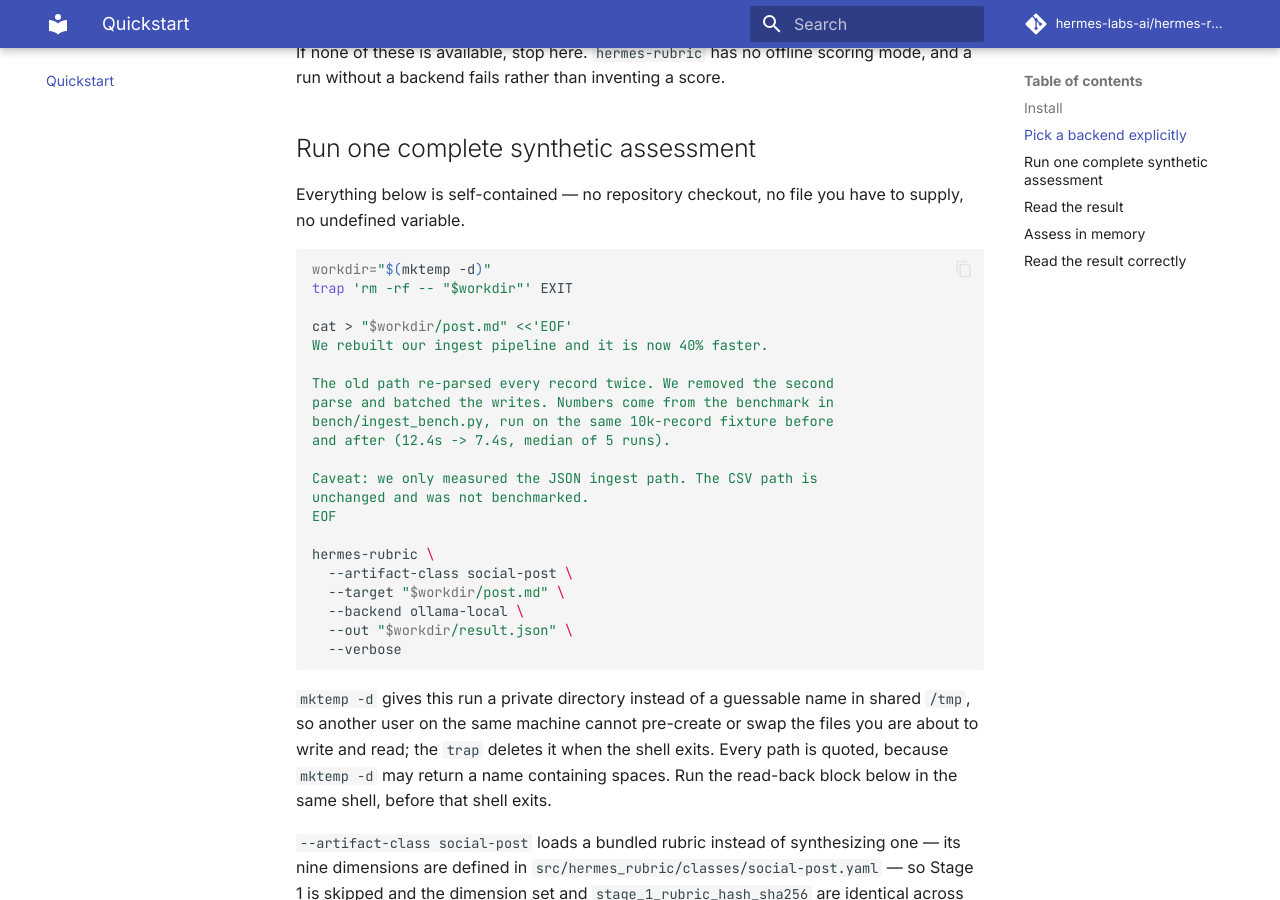
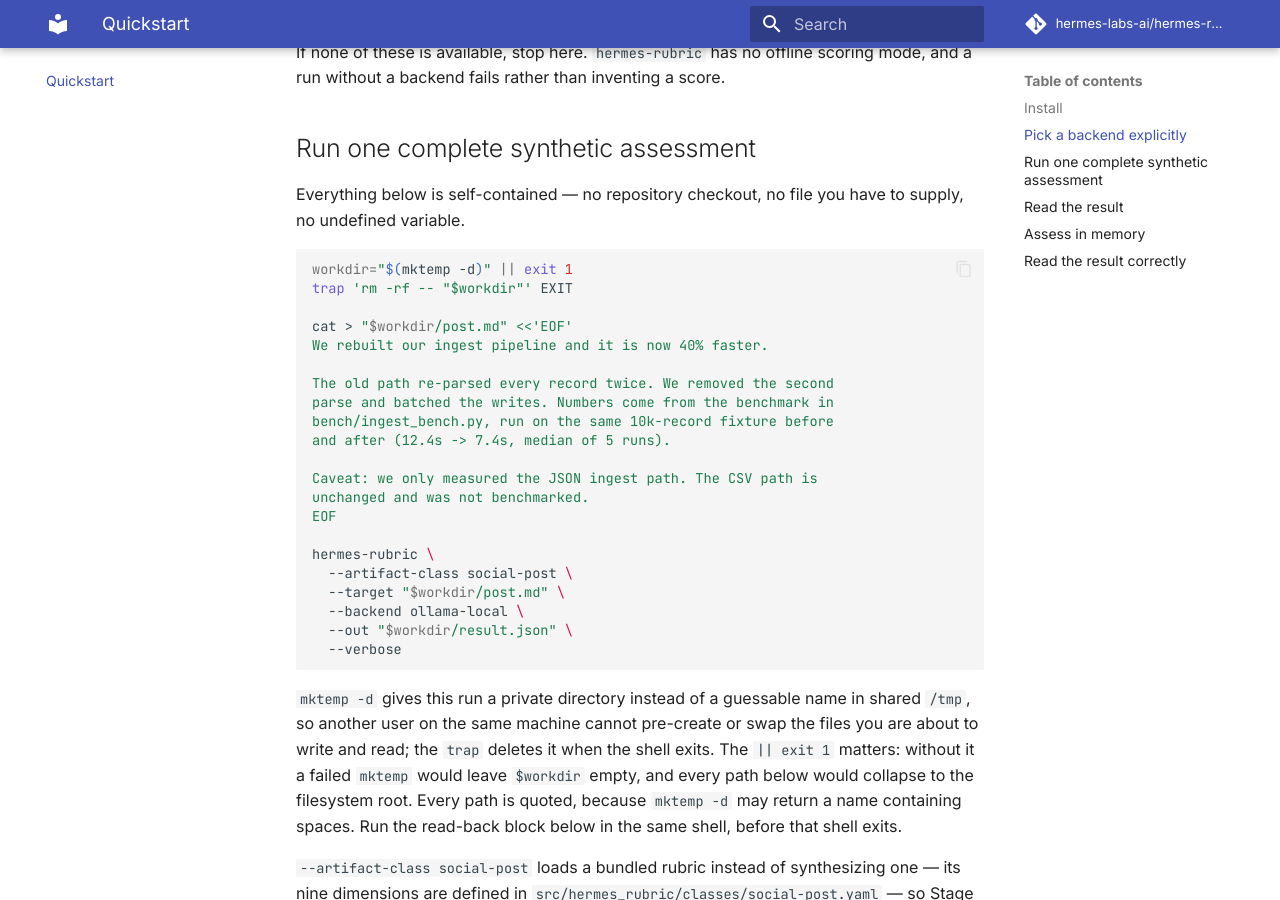
Before and after one commit to hermes-labs-ai/hermes-rubric, an MkDocs documentation site: the page built from docs/quickstart.md, in a window 1280 px wide and 900 px high, scrolled down 968 px. Built offline with MkDocs 1.6.1 and Material for MkDocs 9.7.7, drawn with Linux system fonts in a browser that asks for light colours; comment, search, counter and statistics services are not loaded.

Commit message:
fix: stop the quickstart recipe when mktemp -d fails
Two findings from the CodeRabbit review of this PR, both valid.

1. The recipe did not check the `mktemp -d` exit status. On a full or
   read-only temp filesystem `workdir` is left empty, and every quoted path
   below then expands to `/post.md` and `/result.json` — reintroducing the
   exact predictable-shared-path failure the workdir was added to remove, and
   writable for a root user. Guarded with `|| exit 1`, with the reason stated
   in the prose.

   `test_quickstart_recipe_stops_when_mktemp_fails` runs the published block
   with a `mktemp` shim that fails, and asserts the recipe aborts before
   reaching the CLI. Confirmed against the unguarded block: the CLI really was
   reached with an empty `$workdir`, so this was not a theoretical finding.

2. `_documented_argv()` screened for leftover shell variables *after*
   substituting the workdir path, so a pytest `--basetemp` containing `$`
   would have been misread as an undocumented variable. The check now runs on
   the published tokens, before expansion.

The shim setup moves into `_run_published_recipe()` so the success and
failure paths share it.

Verified: 196 passed / 12 skipped, both adversarial tests pass, ruff clean,
hermes-gate fast PASS.

Co-Authored-By: Claude Opus 5 <noreply@anthropic.com>
Claude-Session: https://claude.ai/code/session_0152RB4PRhy6dsbEvz23q6Gq

````diff
--- a/docs/quickstart.md
+++ b/docs/quickstart.md
@@ -37,7 +37,7 @@ Everything below is self-contained — no repository checkout, no file you have
 to supply, no undefined variable.
 
 ```bash
-workdir="$(mktemp -d)"
+workdir="$(mktemp -d)" || exit 1
 trap 'rm -rf -- "$workdir"' EXIT
 
 cat > "$workdir/post.md" <<'EOF'
@@ -63,9 +63,10 @@ hermes-rubric \
 `mktemp -d` gives this run a private directory instead of a guessable name in
 shared `/tmp`, so another user on the same machine cannot pre-create or swap the
 files you are about to write and read; the `trap` deletes it when the shell
-exits. Every path is quoted, because `mktemp -d` may return a name containing
-spaces. Run the read-back block below in the same shell, before that shell
-exits.
+exits. The `|| exit 1` matters: without it a failed `mktemp` would leave
+`$workdir` empty, and every path below would collapse to the filesystem root.
+Every path is quoted, because `mktemp -d` may return a name containing spaces.
+Run the read-back block below in the same shell, before that shell exits.
 
 `--artifact-class social-post` loads a bundled rubric instead of
 synthesizing one — its nine dimensions are defined in
````
Also changed, not shown: 1 other file.
